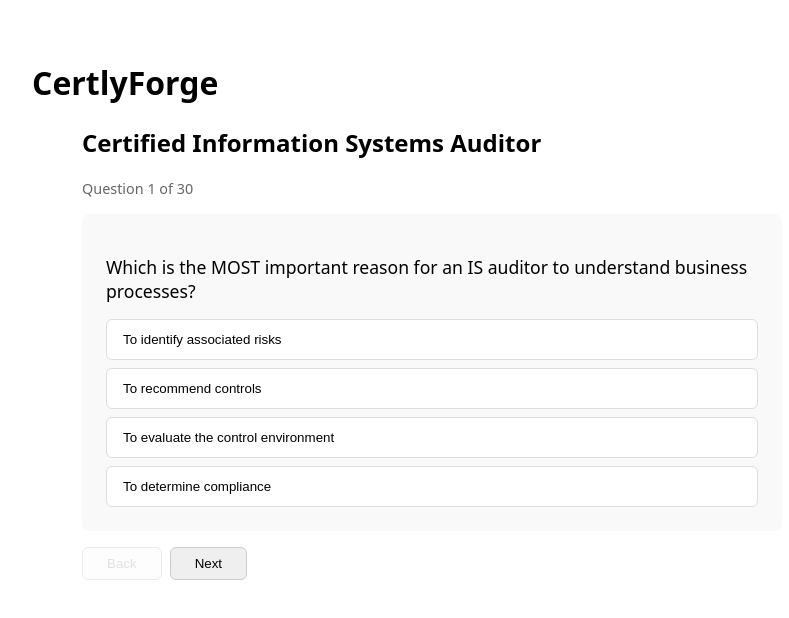
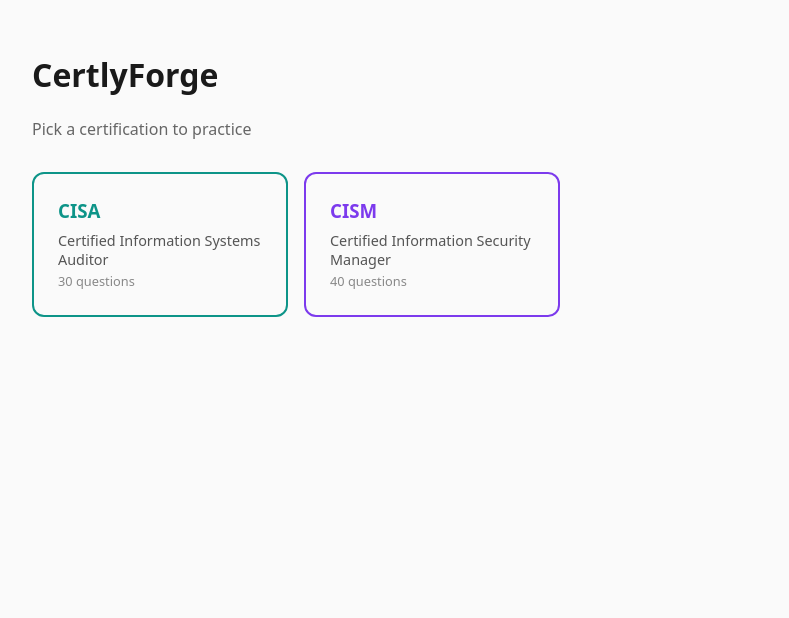
Before and after one commit to Epi-1120/CertlyForge, a Vue app: page / in a window 1280 px wide. Shown: the top 618 px of the page, without its empty margins (208-997 px from the left). Built offline with nearby package versions, Linux system fonts and the light colour scheme.

Commit message:
cert selection page - pick which exam

```diff
--- a/package.json
+++ b/package.json
@@ -4,6 +4,6 @@
   "private": true,
   "type": "module",
   "scripts": { "dev": "vite", "build": "vite build", "preview": "vite preview" },
-  "dependencies": { "vue": "^3.4.21" },
+  "dependencies": { "vue": "^3.4.21", "vue-router": "^4.3.0", "firebase": "^10.8.1" },
   "devDependencies": { "@vitejs/plugin-vue": "^5.0.4", "vite": "^5.1.6" }
 }
--- a/src/App.vue
+++ b/src/App.vue
@@ -1,11 +1,2 @@
-<template>
-  <div class="app">
-    <h1>CertlyForge</h1>
-    <QuizView :exam="cisaExam" />
-  </div>
-</template>
-<script setup>
-import QuizView from './components/QuizView.vue'
-import { cisaExam } from './data/cisa.js'
-</script>
-<style>.app { font-family: system-ui, sans-serif; max-width: 800px; margin: 0 auto; padding: 2rem; }</style>
+<template><router-view /></template>
+<style>body { font-family: system-ui, -apple-system, sans-serif; margin: 0; background: #fafafa; color: #1a1a1a; }</style>
--- /dev/null
+++ b/src/data/exams.js
@@ -0,0 +1,4 @@
+import { cisaExam } from './cisa.js'
+import { cismExam } from './cism.js'
+export const exams = [cisaExam, cismExam]
+export function getExam(id) { return exams.find(e => e.id === id) }
--- a/src/main.js
+++ b/src/main.js
@@ -1,3 +1,4 @@
 import { createApp } from 'vue'
 import App from './App.vue'
-createApp(App).mount('#app')
+import { router } from './router.js'
+createApp(App).use(router).mount('#app')
--- /dev/null
+++ b/src/router.js
@@ -0,0 +1,6 @@
+import { createRouter, createWebHistory } from 'vue-router'
+const routes = [
+  { path: '/', name: 'home', component: () => import('./views/CertList.vue') },
+  { path: '/exam/:certId', name: 'exam', component: () => import('./views/ExamView.vue') }
+]
+export const router = createRouter({ history: createWebHistory(), routes })
--- /dev/null
+++ b/src/views/CertList.vue
@@ -0,0 +1,26 @@
+<template>
+  <div class="cert-list">
+    <h1>CertlyForge</h1>
+    <p class="sub">Pick a certification to practice</p>
+    <div class="cards">
+      <router-link v-for="exam in exams" :key="exam.id" :to="'/exam/'+exam.id" class="card" :style="{borderColor: exam.color}">
+        <h3 :style="{color: exam.color}">{{ exam.name }}</h3>
+        <p>{{ exam.fullName }}</p>
+        <span class="count">{{ exam.questions.length }} questions</span>
+      </router-link>
+    </div>
+  </div>
+</template>
+<script setup>
+import { exams } from '../data/exams.js'
+</script>
+<style scoped>
+.cert-list { max-width: 800px; margin: 0 auto; padding: 2rem; }
+.sub { color: #666; margin-bottom: 2rem; }
+.cards { display: grid; grid-template-columns: repeat(auto-fill, minmax(250px, 1fr)); gap: 1rem; }
+.card { padding: 1.5rem; border: 2px solid #eee; border-radius: 12px; text-decoration: none; color: inherit; }
+.card:hover { transform: translateY(-2px); transition: transform 0.15s; }
+.card h3 { margin: 0 0 0.5rem; }
+.card p { margin: 0; font-size: 0.9rem; color: #555; }
+.count { font-size: 0.8rem; color: #888; }
+</style>
--- /dev/null
+++ b/src/views/ExamView.vue
@@ -0,0 +1,19 @@
+<template>
+  <div class="exam-view">
+    <router-link to="/" class="back">back to certs</router-link>
+    <QuizView v-if="exam" :exam="exam" />
+    <p v-else>Exam not found</p>
+  </div>
+</template>
+<script setup>
+import { computed } from 'vue'
+import { useRoute } from 'vue-router'
+import QuizView from '../components/QuizView.vue'
+import { getExam } from '../data/exams.js'
+const route = useRoute()
+const exam = computed(() => getExam(route.params.certId))
+</script>
+<style scoped>
+.exam-view { max-width: 800px; margin: 0 auto; padding: 2rem; }
+.back { color: #666; text-decoration: none; font-size: 0.9rem; }
+</style>
```
